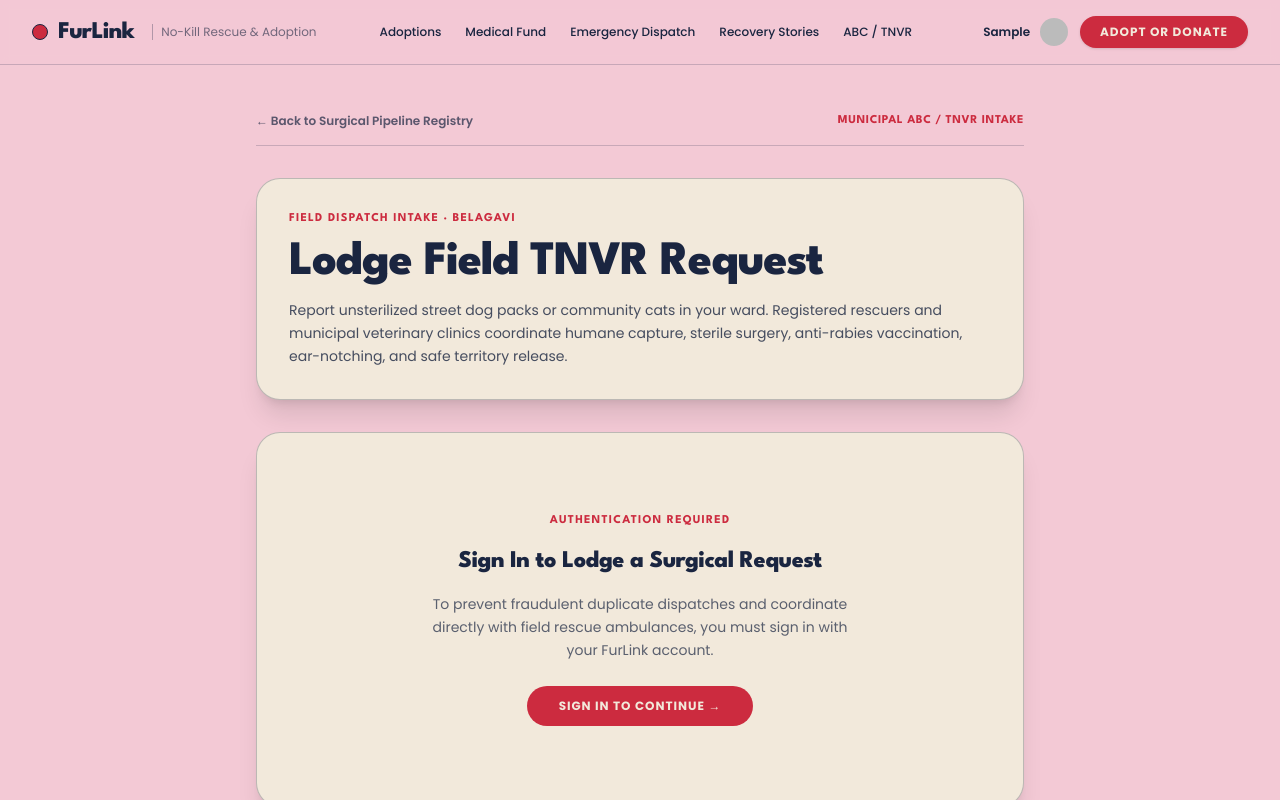
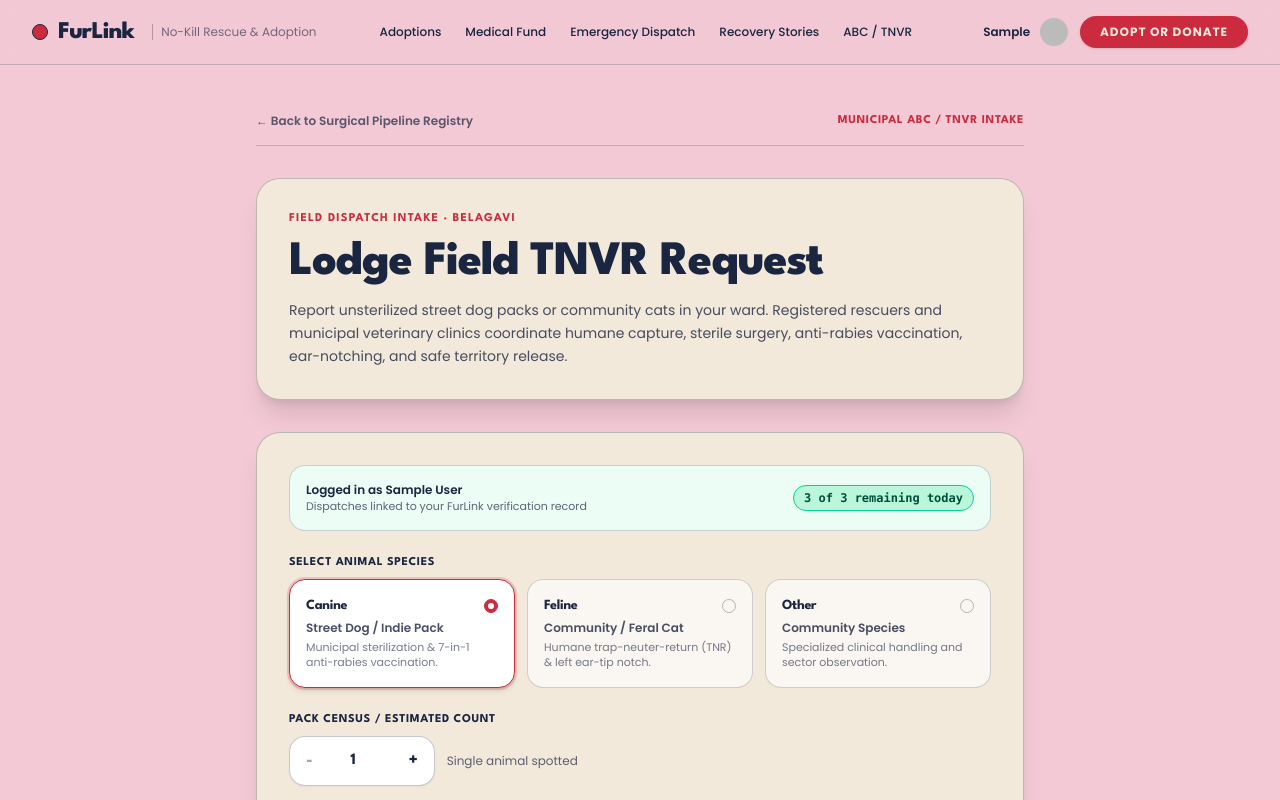
Before and after one commit to hamravichauhan/furlink, a Next.js app: page /sterilization/new in a window 1280 px wide. Shown: the top 800 px of the page. Built offline with nearby package versions, Linux system fonts and the light colour scheme; no server answers; the database is empty; sample sign-in values are in the browser's storage; some icons are missing.

Commit message:
Fix auth synchronization and remove blocking sign-in gate on /sterilization/new

```diff
--- a/src/app/sterilization/new/page.tsx
+++ b/src/app/sterilization/new/page.tsx
@@ -42,40 +42,23 @@ export default async function NewSterilizationPage() {
 
         {/* Intake Card */}
         <div className="bg-[#f2e9db] rounded-3xl p-6 sm:p-8 border-[1.5px] border-[#1A2540]/25 shadow-xl">
-          {!dbUser ? (
-            <div className="text-center py-12 space-y-4 max-w-md mx-auto">
-              <span className="font-heading text-xs uppercase tracking-widest text-[#cc2b3f] font-bold block">
-                Authentication Required
-              </span>
-              <h2 className="font-heading text-2xl text-[#1A2540]">
-                Sign In to Lodge a Surgical Request
-              </h2>
-              <p className="font-body text-xs sm:text-sm text-[#1A2540]/70 leading-relaxed">
-                To prevent fraudulent duplicate dispatches and coordinate directly with field rescue ambulances, you must sign in with your FurLink account.
-              </p>
-              <div className="pt-2">
-                <Link
-                  href="/sign-in?redirect_url=/sterilization/new"
-                  className="btn-enroll-pill inline-block px-8 py-3 text-xs font-bold"
-                >
-                  Sign In to Continue &rarr;
-                </Link>
-              </div>
-            </div>
-          ) : quota ? (
           <SterilizationForm
-              quota={{
+            initialUser={
+              dbUser
+                ? { id: dbUser.id, name: dbUser.name, email: dbUser.email }
+                : null
+            }
+            quota={
+              quota
+                ? {
                     remainingToday: quota.remainingToday,
                     dailyLimit: quota.dailyLimit,
                     canSubmit: quota.canSubmit,
                     reason: quota.reason,
-              }}
+                  }
+                : null
+            }
           />
-          ) : (
-            <div className="font-body text-sm text-[#1A2540]/60 py-12 text-center">
-              Checking municipal dispatch capacity...
-            </div>
-          )}
         </div>
 
         {/* Guidelines & Safety Banner */}
--- a/src/app/sterilization/sterilization-form.tsx
+++ b/src/app/sterilization/sterilization-form.tsx
@@ -2,6 +2,8 @@
 
 import { useState } from "react";
 import { useRouter } from "next/navigation";
+import Link from "next/link";
+import { useUser } from "@clerk/nextjs";
 import { createSterilizationRequest } from "@/actions/sterilization";
 import { COUNT_MIN, COUNT_MAX, NOTES_MAX } from "@/lib/sterilization-constants";
 import LocationPicker from "@/components/location-picker";
@@ -11,6 +13,12 @@ interface QuotaProps {
   dailyLimit: number;
   canSubmit: boolean;
   reason: string | null;
+}
+
+interface UserProps {
+  id: string;
+  name: string | null;
+  email: string;
 }
 
 const SPECIES_OPTIONS = [
@@ -34,8 +42,16 @@ const SPECIES_OPTIONS = [
   },
 ];
 
-export default function SterilizationForm({ quota }: { quota: QuotaProps }) {
+export default function SterilizationForm({
+  quota,
+  initialUser,
+}: {
+  quota?: QuotaProps | null;
+  initialUser?: UserProps | null;
+}) {
   const router = useRouter();
+  const { isSignedIn: clerkSignedIn, user: clerkUser } = useUser();
+
   const [loading, setLoading] = useState(false);
   const [errorMsg, setErrorMsg] = useState("");
   const [success, setSuccess] = useState(false);
@@ -47,9 +63,23 @@ export default function SterilizationForm({ quota }: { quota: QuotaProps }) {
     longitude: null as number | null,
   });
 
+  const isAuthenticated = Boolean(initialUser || clerkSignedIn);
+  const displayName =
+    initialUser?.name ||
+    clerkUser?.fullName ||
+    initialUser?.email ||
+    clerkUser?.primaryEmailAddress?.emailAddress ||
+    "Community Member";
+
+  const effectiveQuota = quota ?? {
+    remainingToday: 3,
+    dailyLimit: 3,
+    canSubmit: true,
+    reason: null,
+  };
+
   const handleSubmit = async (e: React.FormEvent<HTMLFormElement>) => {
     e.preventDefault();
-    if (!quota.canSubmit) return;
 
     if (!location.location || location.location.trim().length < 3) {
       setErrorMsg("Please specify a sector landmark or street location.");
@@ -90,34 +120,55 @@ export default function SterilizationForm({ quota }: { quota: QuotaProps }) {
     setLoading(false);
   };
 
-  const disabled = loading || !quota.canSubmit;
+  const disabled = loading;
 
   return (
     <form onSubmit={handleSubmit} className="space-y-6">
-      {/* Quota Badge */}
-      {quota.canSubmit ? (
-        <div className="p-4 rounded-2xl border-[1.5px] border-[#1A2540]/20 bg-emerald-50 text-emerald-950 font-body text-xs flex items-center justify-between">
-          <span className="font-semibold">
-            Municipal Quota Available
-          </span>
-          <span className="font-mono text-xs font-bold bg-emerald-200/70 text-emerald-900 px-2.5 py-0.5 rounded-full border border-emerald-400">
-            {quota.remainingToday} of {quota.dailyLimit} remaining today
+      {/* User / Quota Banner */}
+      {isAuthenticated ? (
+        <div className="p-4 rounded-2xl border-[1.5px] border-[#1A2540]/20 bg-emerald-50 text-emerald-950 font-body text-xs flex flex-wrap items-center justify-between gap-3">
+          <div>
+            <span className="font-semibold block text-[#1A2540]">
+              Logged in as {displayName}
+            </span>
+            <span className="text-[11px] text-[#1A2540]/70">
+              Dispatches linked to your FurLink verification record
+            </span>
+          </div>
+          <span className="font-mono text-xs font-bold bg-emerald-200/70 text-emerald-900 px-2.5 py-1 rounded-full border border-emerald-400">
+            {effectiveQuota.remainingToday} of {effectiveQuota.dailyLimit} remaining today
           </span>
         </div>
       ) : (
-        <div className="p-4 rounded-2xl border-[1.5px] border-[#cc2b3f]/30 bg-rose-50 text-[#cc2b3f] font-body text-xs flex items-center justify-between">
-          <span className="font-semibold">
-            {quota.reason ?? "Daily dispatch limit reached."}
-          </span>
-          <span className="font-mono text-xs font-bold uppercase tracking-wider">
-            Quota Exhausted
-          </span>
+        <div className="p-4 rounded-2xl border-[1.5px] border-amber-400 bg-amber-50 text-amber-950 font-body text-xs flex flex-col sm:flex-row sm:items-center justify-between gap-3">
+          <div>
+            <span className="font-bold block text-amber-900">
+              Notice: Rescuer dispatch requires an active FurLink account
+            </span>
+            <span className="text-[11px] text-amber-800/80">
+              You can prepare the field details below now, but please sign in to complete dispatch.
+            </span>
+          </div>
+          <Link
+            href="/sign-in?redirect_url=/sterilization/new"
+            className="btn-enroll-pill px-4 py-1.5 text-xs font-bold shrink-0 text-center"
+          >
+            Sign In &rarr;
+          </Link>
         </div>
       )}
 
       {errorMsg && (
-        <div className="p-4 rounded-2xl border-[1.5px] border-[#cc2b3f] bg-rose-100 text-[#cc2b3f] font-body text-xs font-bold">
-          {errorMsg}
+        <div className="p-4 rounded-2xl border-[1.5px] border-[#cc2b3f] bg-rose-100 text-[#cc2b3f] font-body text-xs font-bold flex flex-col sm:flex-row sm:items-center justify-between gap-2">
+          <span>{errorMsg}</span>
+          {errorMsg.toLowerCase().includes("sign in") && (
+            <Link
+              href="/sign-in?redirect_url=/sterilization/new"
+              className="underline text-xs shrink-0"
+            >
+              Sign In to FurLink &rarr;
+            </Link>
+          )}
         </div>
       )}
 
@@ -265,11 +316,7 @@ export default function SterilizationForm({ quota }: { quota: QuotaProps }) {
           disabled={disabled}
           className="w-full btn-enroll-pill py-3.5 text-xs font-bold shadow-md disabled:opacity-50 cursor-pointer text-center"
         >
-          {loading
-            ? "Logging Surgical Case..."
-            : quota.canSubmit
-            ? "Submit ABC / TNVR Field Request \u2192"
-            : "Dispatch Quota Currently Unavailable"}
+          {loading ? "Logging Surgical Case..." : "Submit ABC / TNVR Field Request \u2192"}
         </button>
       </div>
     </form>
--- a/src/lib/auth-sync.ts
+++ b/src/lib/auth-sync.ts
@@ -1,4 +1,4 @@
-import { currentUser } from '@clerk/nextjs/server';
+import { auth, currentUser } from '@clerk/nextjs/server';
 import { cookies } from 'next/headers';
 import { prisma } from '@/lib/prisma';
 
@@ -10,19 +10,39 @@ const ADMIN_EMAILS = [
 ];
 
 export async function getOrCreateCurrentUser() {
-  // 1. Try Clerk first
+  // 1. Try Clerk auth session first
+  try {
+    const { userId } = await auth();
+
+    if (userId) {
+      const cookieStore = await cookies();
+      const demoRole = cookieStore.get('furlink_demo_user')?.value?.toUpperCase();
+
+      // Check if user already exists in DB
+      const existing = await prisma.user.findUnique({ where: { id: userId } });
+
+      if (existing) {
+        let role = existing.role;
+        if (demoRole === 'ADMIN' || demoRole === 'VERIFIER' || demoRole === 'USER') {
+          role = demoRole as any;
+        }
+        if (role !== existing.role) {
+          return await prisma.user.update({
+            where: { id: userId },
+            data: { role },
+          });
+        }
+        return existing;
+      }
+
+      // If user does not exist in DB yet, try currentUser() to fetch email and name
       try {
         const user = await currentUser();
         if (user) {
           const email = user.emailAddresses[0]?.emailAddress ?? '';
           const fullName = `${user.firstName ?? ''} ${user.lastName ?? ''}`.trim() || null;
 
-      const cookieStore = await cookies();
-      const demoRole = cookieStore.get('furlink_demo_user')?.value?.toUpperCase();
-
-      const existing = await prisma.user.findUnique({ where: { id: user.id } });
-
-      let role = existing?.role ?? 'USER';
+          let role: 'USER' | 'VERIFIER' | 'ADMIN' = 'USER';
           const isRecognizedAdmin =
             ADMIN_EMAILS.includes(email.toLowerCase()) ||
             email.toLowerCase().includes('ravi') ||
@@ -32,9 +52,8 @@ export async function getOrCreateCurrentUser() {
             role = 'ADMIN';
           }
 
-      // Allow overriding if demoRole cookie is explicitly set
           if (demoRole === 'ADMIN' || demoRole === 'VERIFIER' || demoRole === 'USER') {
-        role = demoRole as any;
+            role = demoRole;
           }
 
           return await prisma.user.upsert({
@@ -52,8 +71,24 @@ export async function getOrCreateCurrentUser() {
             },
           });
         }
+      } catch (userErr: any) {
+        if (userErr?.digest === 'DYNAMIC_SERVER_USAGE') throw userErr;
+        console.error('Clerk currentUser fetch fallback:', userErr?.message);
+      }
+
+      // Fallback: we have verified userId from auth token, create member record
+      return await prisma.user.upsert({
+        where: { id: userId },
+        update: {},
+        create: {
+          id: userId,
+          email: `${userId}@furlink.user`,
+          name: 'FurLink Member',
+          role: 'USER',
+        },
+      });
+    }
   } catch (err: any) {
-    // Next.js dynamic prerendering uses DYNAMIC_SERVER_USAGE to bail out to dynamic
     if (err?.digest === 'DYNAMIC_SERVER_USAGE') {
       throw err;
     }
@@ -62,7 +97,7 @@ export async function getOrCreateCurrentUser() {
   // 2. Check for offline/demo user cookie
   try {
     const cookieStore = await cookies();
-    const demoRole = cookieStore.get('furlink_demo_user')?.value;
+    const demoRole = cookieStore.get('furlink_demo_user')?.value?.toLowerCase();
 
     if (demoRole) {
       const demoUsers = {
```
Lines whose indentation alone changed are shown as unchanged.
